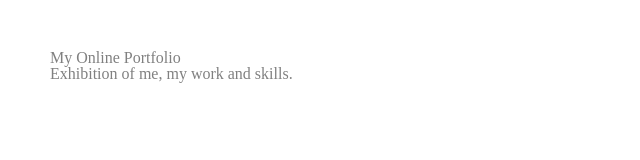
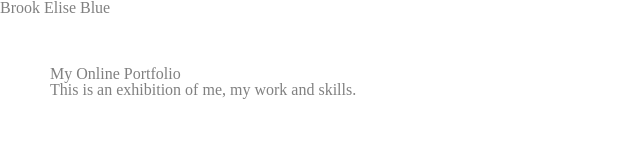
Before and after one commit to EliseBlue/EliseBlue.github.io, a plain HTML site: page index.html in a window 1280 px wide. Shown: the whole page, without its empty margins (0-640 px from the left). Drawn offline with Linux system fonts and the light colour scheme.

Commit message:
Addition of header added to include name in color.

```diff
--- a/index.html
+++ b/index.html
@@ -1,5 +1,8 @@
 <!DOCTYPE html>
 <html>
+<h1 style="color: #009FF; font-family: athelas; size: 20;">Brook Elise Blue</h1>
+
+
   <head>
     <meta charset="utf-8" />
     <link href="screen.css" media="screen" rel="stylesheet" type="text/css" />
@@ -8,7 +11,7 @@
   <body class="index">
     <div id="main" role="main">
       <h1>My Online Portfolio</h1>
-      <p>Exhibition of me, my work and skills.</p>
+      <p>This is an exhibition of me, my work and skills.</p>
     </div>
   </body>
 </html>
```
